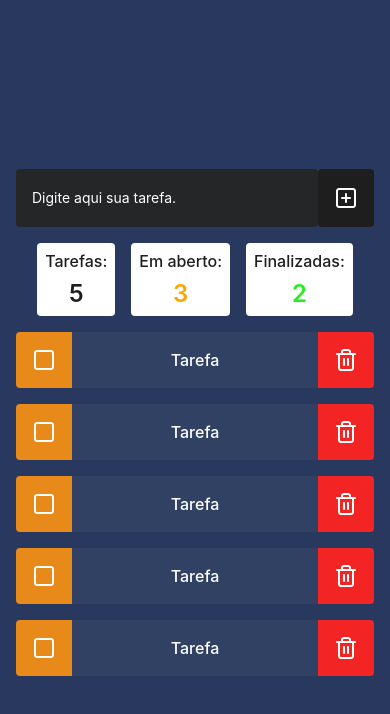
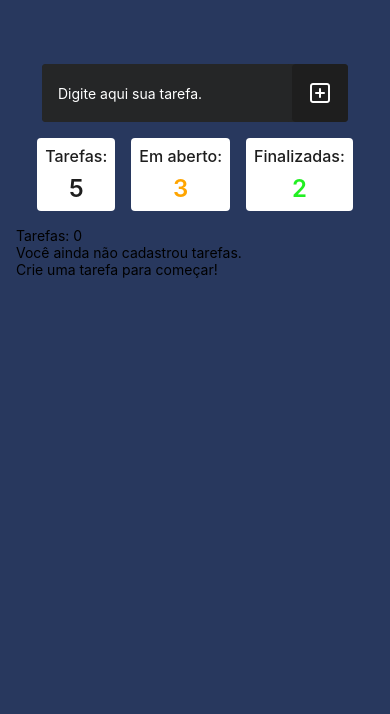
Before and after one commit to BrunoSilva96/to-do-ceped, a React Native app: screen / in a window 390 px wide. Shown: the top 714 px of the page. Built offline with nearby package versions, Linux system fonts and the light colour scheme.

Commit message:
temporary changes

```diff
--- a/App.tsx
+++ b/App.tsx
@@ -1,26 +1,83 @@
 import { StatusBar } from "expo-status-bar";
-import { StyleSheet, View } from "react-native";
+import {
+	FlatList,
+	StyleSheet,
+	View,
+	Text,
+	TextInput,
+	TouchableOpacity,
+	Alert
+} from "react-native";
 import { Task } from "./src/components/Task";
 import { CardNumber } from "./src/components/CardNumber";
 import { CardInOpen } from "./src/components/CardInOpen";
 import { CardDone } from "./src/components/CardDone";
 import { InputAddTask } from "./src/components/InputAddTask";
+import { useEffect, useState } from "react";
+import { Feather } from "@expo/vector-icons";
 
 export default function App() {
+	const [tasks, setTasks] = useState<{ description: string; check: boolean }[]>([]);
+	const [taskText, setTaskText] = useState("");
+	const [countTask, setCountTask] = useState(0);
+
+	function handleTask() {
+		if (taskText == "") {
+			return Alert.alert("Erro", "Tarefa está sem descrição.");
+		}
+
+		if (tasks.some((task) => task.description === taskText)) {
+			return Alert.alert("Erro", "Tarefa já existe.");
+		}
+
+		const newTask = { description: taskText, check: false };
+
+		setTasks([...tasks, newTask]);
+		setTaskText("");
+	}
+
+	useEffect(() => {
+		let totalTasks = tasks.length;
+		setCountTask(totalTasks);
+	}, [tasks]);
+
 	return (
 		<View style={styles.container}>
-			<InputAddTask />
+			<StatusBar style='auto' />
+			<View style={styles.inputContainer}>
+				<TextInput
+					style={styles.input}
+					placeholder='Digite aqui sua tarefa.'
+					placeholderTextColor='white'
+					keyboardType='default'
+					onChangeText={setTaskText}
+					value={taskText}
+				/>
+				<TouchableOpacity style={styles.inputButton} onPress={handleTask}>
+					<Feather name='plus-square' size={24} color='white' />
+				</TouchableOpacity>
+			</View>
+
 			<View style={{ flexDirection: "row", gap: 16 }}>
 				<CardNumber />
 				<CardInOpen />
 				<CardDone />
 			</View>
-			<Task />
-			<Task />
-			<Task />
-			<Task />
-			<Task />
-			<StatusBar style='auto' />
+
+			<View style={styles.tasks}>
+				<Text>Tarefas: {countTask}</Text>
+				<FlatList
+					data={tasks}
+					keyExtractor={(item, index) => index.toString()}
+					renderItem={({ item }) => <Task />}
+					ListEmptyComponent={() => (
+						<View>
+							<Text>Você ainda não cadastrou tarefas.</Text>
+							<Text>Crie uma tarefa para começar!</Text>
+						</View>
+					)}
+				/>
+			</View>
 		</View>
 	);
 }
@@ -30,8 +87,31 @@ const styles = StyleSheet.create({
 		flex: 1,
 		backgroundColor: "#28385E",
 		alignItems: "center",
-		justifyContent: "center",
+		justifyContent: "flex-start",
 		padding: 16,
+		paddingTop: 64,
 		gap: 16
+	},
+	inputContainer: {
+		flexDirection: "row",
+		borderRadius: 4,
+		backgroundColor: "#252627"
+	},
+	input: {
+		backgroundColor: "#252627",
+		flex: 1,
+		padding: 16,
+		borderRadius: 4,
+		color: "#fff"
+	},
+	inputButton: {
+		backgroundColor: "#1e1e1e",
+		padding: 16,
+		borderRadius: 4
+	},
+	tasks: {
+		justifyContent: "flex-start",
+		width: "100%",
+		flexDirection: "column"
 	}
 });
--- a/src/components/InputAddTask/index.tsx
+++ b/src/components/InputAddTask/index.tsx
@@ -4,7 +4,11 @@ import { InputContainer, Input, InputButton } from "./styles";
 export function InputAddTask() {
 	return (
 		<InputContainer>
-			<Input placeholder='Digite aqui sua tarefa.' placeholderTextColor='white' keyboardType='default' />
+			<Input
+				placeholder='Digite aqui sua tarefa.'
+				placeholderTextColor='white'
+				keyboardType='default'
+			/>
 			<InputButton>
 				<Feather name='plus-square' size={24} color='white' />
 			</InputButton>
--- a/src/components/Task/styles.ts
+++ b/src/components/Task/styles.ts
@@ -9,6 +9,7 @@ export const Container = styled.TouchableOpacity`
 	background-color: #304163;
 	border-radius: 4px;
 	overflow: hidden;
+	margin-bottom: 16px;
 `;
 
 export const TaskText = styled.Text`
```
